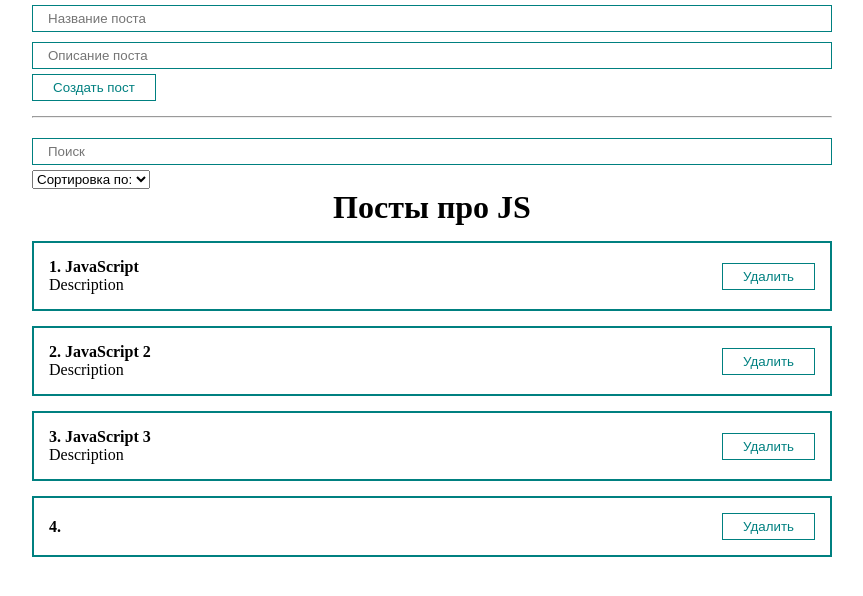
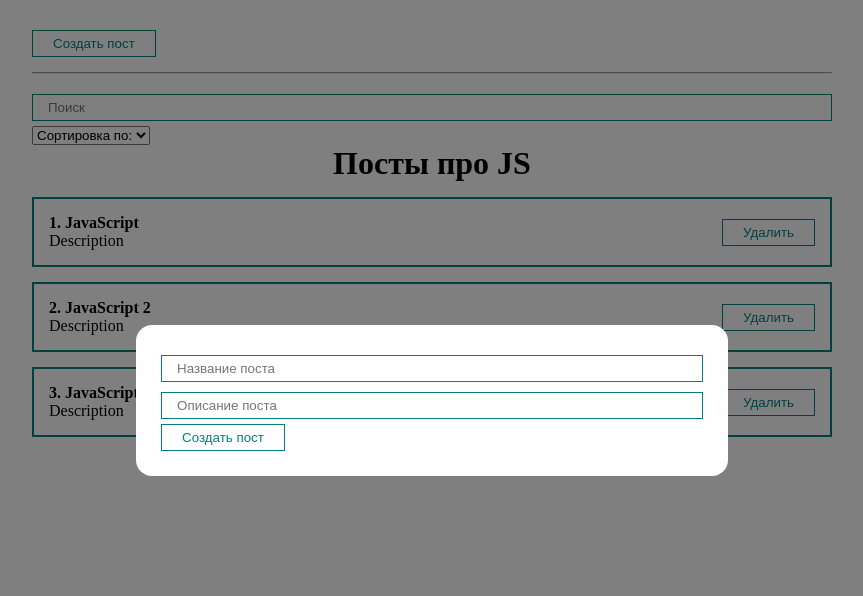
Before and after one commit to bollgade/ReactJs_Pet, a React (Create React App) app: page / in a window 1280 px wide. Both pictures are taken after a click on the button "Создать пост". Shown: the top 596 px of the page, without its empty margins (208-1071 px from the left). Built offline with nearby package versions, Linux system fonts and the light colour scheme.

Commit message:
Создание модального окна и внесение в него формы

```diff
--- a/src/App.js
+++ b/src/App.js
@@ -4,6 +4,8 @@ import PostFilter from "./components/PostFilter";
 import PostForm from "./components/PostForm";
 // import PostItem from "./components/PostItem";
 import PostList from "./components/PostList";
+import MyButton from "./components/UI/button/MyButton";
+import MyModal from "./components/UI/MyModal/MyModal";
 
 // import ClassCounter from "./components/ClassCounter";
 // import Counter from "./components/Counter";
@@ -15,8 +17,8 @@ function App() {
     { id: 2, title: 'JavaScript 2', body: 'Description' },
     { id: 3, title: 'JavaScript 3', body: 'Description' },
   ]);
-
   const [filter, setFilter] = useState({ sort: '', query: '' });
+  const [modal, setModal] = useState(false);
 
   const sortedPosts = useMemo(() => {
     if (filter.sort) {
@@ -31,6 +33,7 @@ function App() {
 
   const createPost = (newPost) => {
     setPosts([...posts, newPost]);
+    setModal(false);
   };
   const removePost = (post) => {
     setPosts(posts.filter(p => p.id !== post.id));
@@ -38,7 +41,12 @@ function App() {
 
   return (
     <div className="app">
-      <PostForm create={createPost} />
+      <MyButton style={{ marginTop: 30 }} onClick={() => setModal(true)}>
+        Создать пост
+      </MyButton>
+      <MyModal visible={modal} setVisible={setModal}>
+        <PostForm create={createPost} />
+      </MyModal>
       <hr style={{ margin: '15px 0' }} />
       <PostFilter
         filter={filter}
--- /dev/null
+++ b/src/components/UI/MyModal/MyModal.jsx
@@ -0,0 +1,20 @@
+import React from 'react';
+import cl from './MyModal.module.css';
+
+const MyModal = ({ children, visible, setVisible }) => {
+
+  const rootClasses = [cl.myModal];
+  if (visible) {
+    rootClasses.push(cl.active);
+  }
+
+  return (
+    <div className={rootClasses.join(' ')} onClick={() => setVisible(false)}>
+      <div className={cl.myModalContent} onClick={(e) => e.stopPropagation()}>
+        {children}
+      </div>
+    </div>
+  );
+};
+
+export default MyModal;
--- /dev/null
+++ b/src/components/UI/MyModal/MyModal.module.css
@@ -0,0 +1,22 @@
+.myModal {
+  position: fixed;
+  top: 0;
+  bottom: 0;
+  right: 0;
+  left: 0;
+  display: none;
+  background: rgba(0, 0, 0, 0.5);
+}
+
+.myModalContent {
+  padding: 25px;
+  background: #fff;
+  border-radius: 16px;
+  min-width: 250px;
+}
+
+.myModal.active {
+  display: flex;
+  justify-content: center;
+  align-items: center;
+}
```
